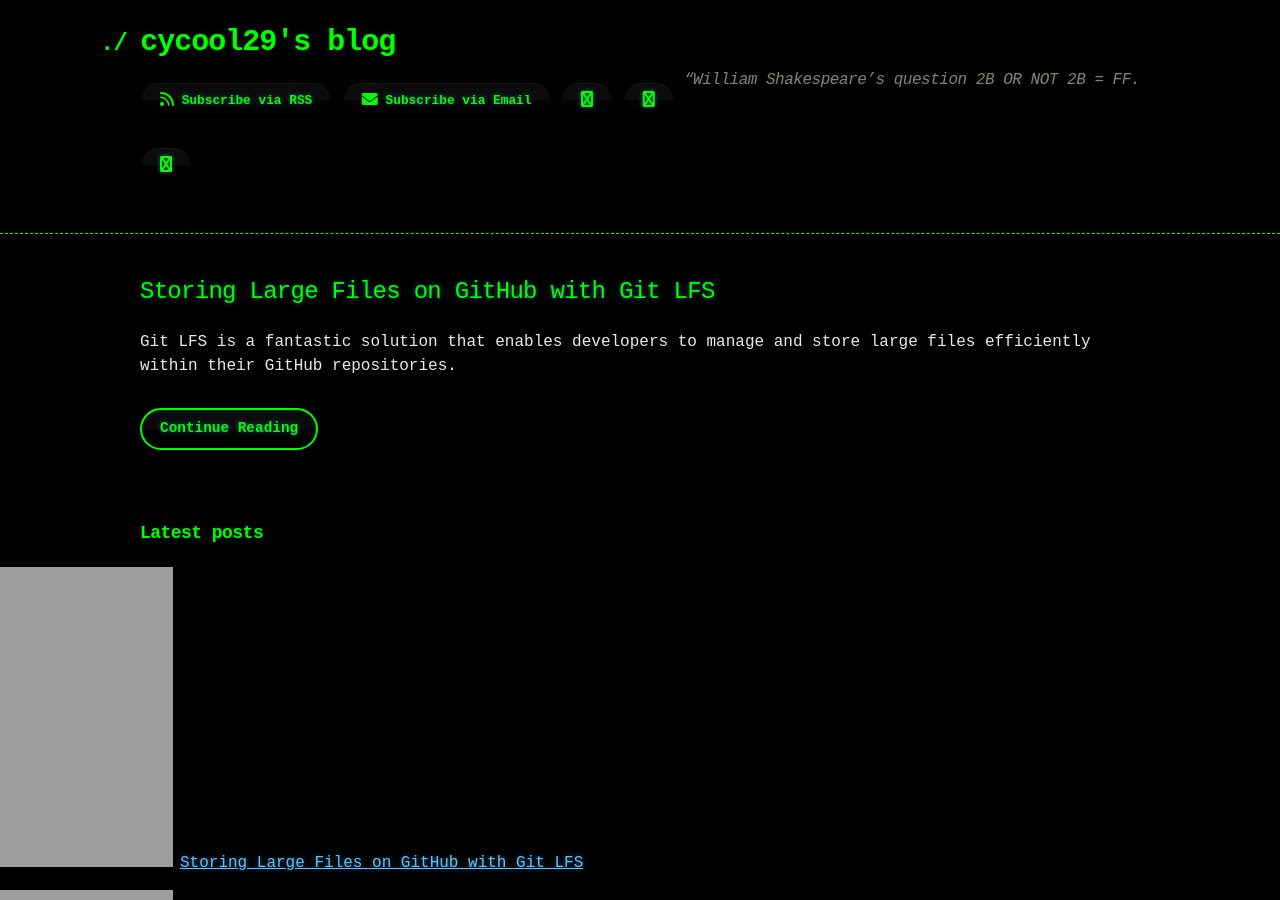
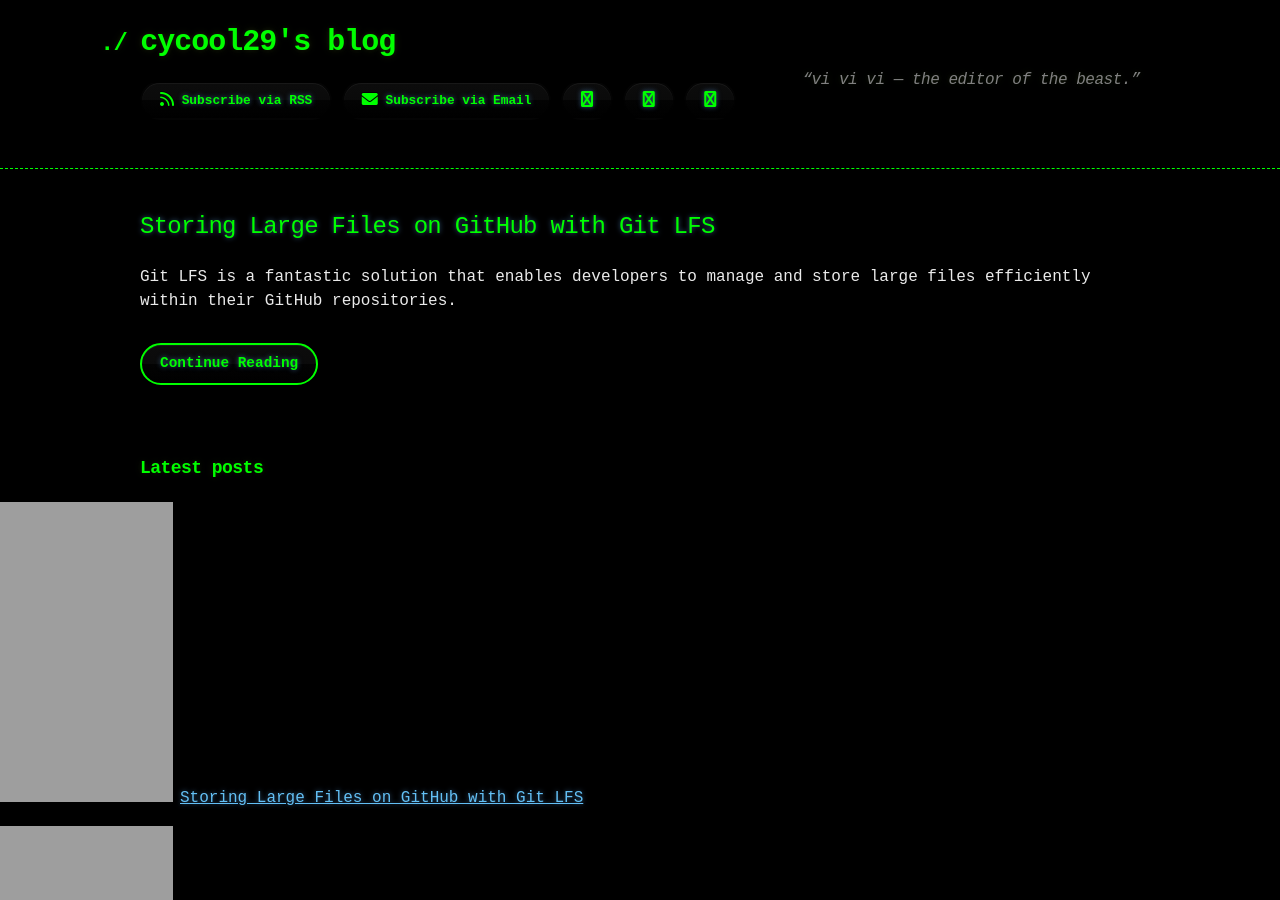
Before and after one commit to cycool29/cycool29.github.io, a Jekyll site: the page built from index.md, in a window 1280 px wide and 900 px high. Built offline with Jekyll 4.4.1, drawn with Linux system fonts in a browser that asks for light colours; a style sheet for code colours, icons or effects is not loaded.

Commit message:
Update quotes

```diff
--- a/_config.yml
+++ b/_config.yml
@@ -1,5 +1,5 @@
 title: cycool29's blog
-description: "“William Shakespeare’s question 2B OR NOT 2B = FF. "
+description: "“vi vi vi — the editor of the beast.” "
 bio: A high school student. Intermediate in Python, Git, Bash. Learning JavaScript. He/Him. "
 author: cycool29
 url: https://cycool29.github.io
```
